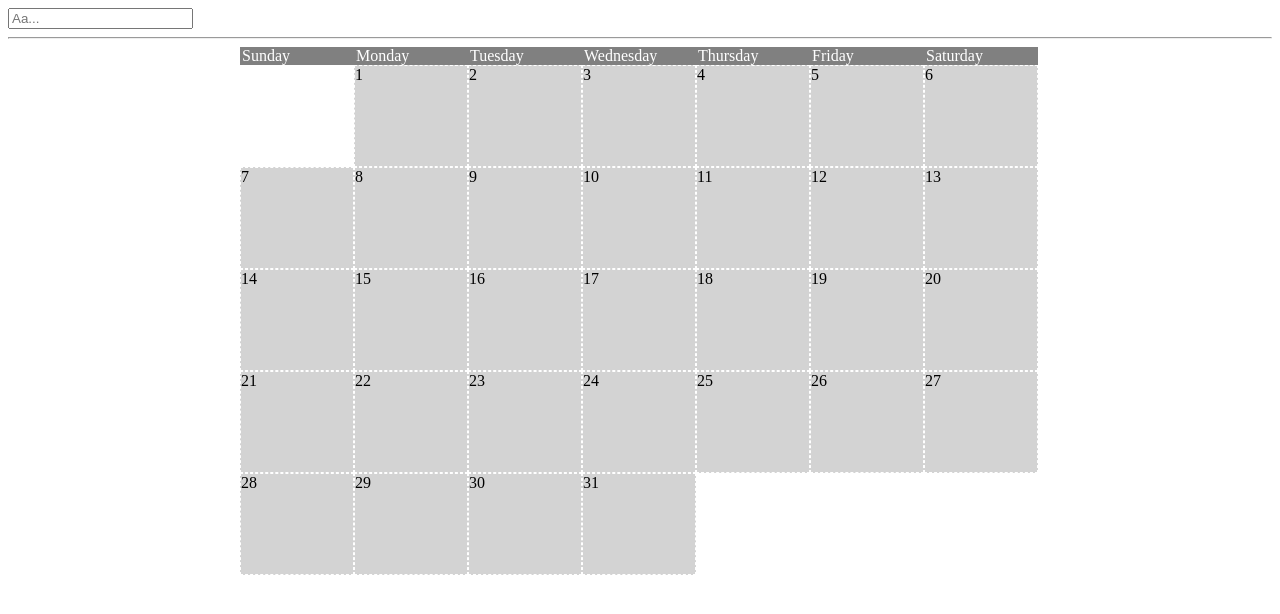
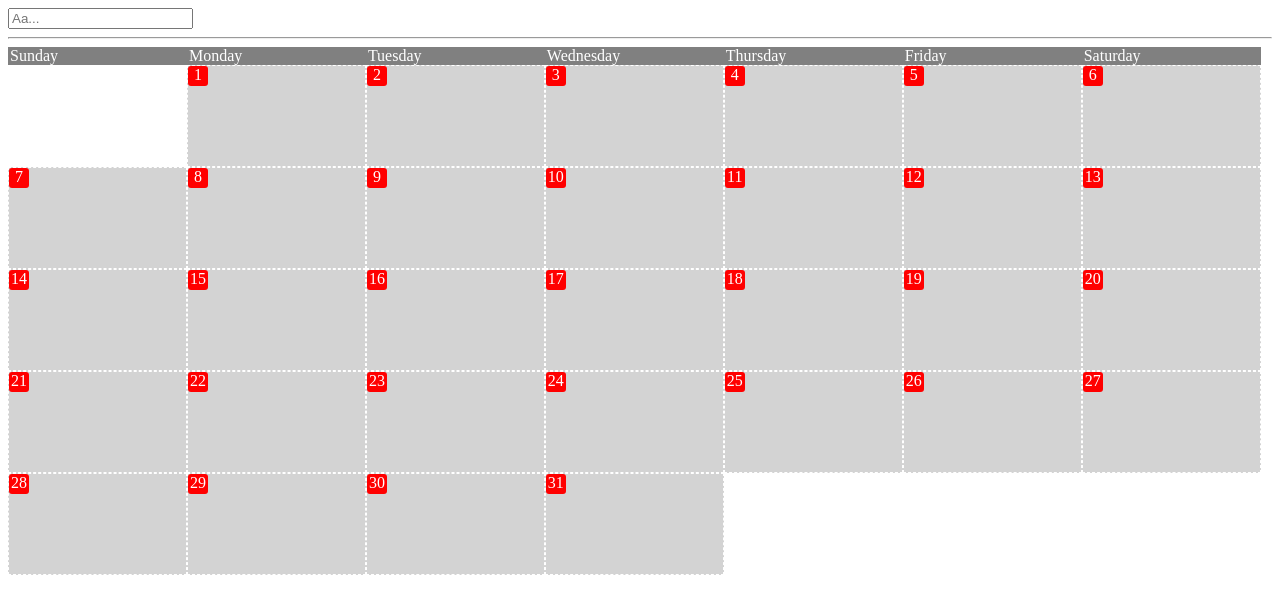
Before and after one commit to astrosquid/mod3-final-project-frontend, a plain HTML site: page calendar_frontend/index.html in a window 1280 px wide. Drawn offline with Linux system fonts and the light colour scheme; no server answers.

Commit message:
Add number border and calendar takes up whole width.

```diff
--- a/calendar_frontend/src/index.css
+++ b/calendar_frontend/src/index.css
@@ -13,7 +13,7 @@ input {
 div#custom-cal {
   display: flex;
   flex-wrap: wrap;
-  width: 800px;
+  /* width: 800px; */
   align-items: center;
   flex-direction: row;
   margin: auto;
@@ -34,3 +34,18 @@ div.day-of-week {
   padding-left: 2px;
   justify-content: center;
 }
+
+div.date:hover {
+  background-color: grey;
+  transition: all .2s ease-in;
+}
+
+div.date-num {
+  background-color: red;
+  color: white;
+  border-radius: 15%;
+  display: inline-block;
+  width: 20px;
+  height: 20px;
+  text-align: center;
+}
--- a/calendar_frontend/src/index.js
+++ b/calendar_frontend/src/index.js
@@ -45,7 +45,13 @@ function populateCalendarWithDays() {
     }
 
     if (foundFirstDayOfMonth && currentDate <= lastDay.getDate()) {
-      date.innerText = currentDate
+      const numDiv = document.createElement('div')
+      numDiv.setAttribute('date-num', currentDate)
+      numDiv.className = 'date-num'
+      const span = document.createElement('span')
+      span.innerText = currentDate
+      numDiv.appendChild(span)
+      date.appendChild(numDiv)
       date.setAttribute('date-square', 'true')
       currentDate += 1
     } else {
```
